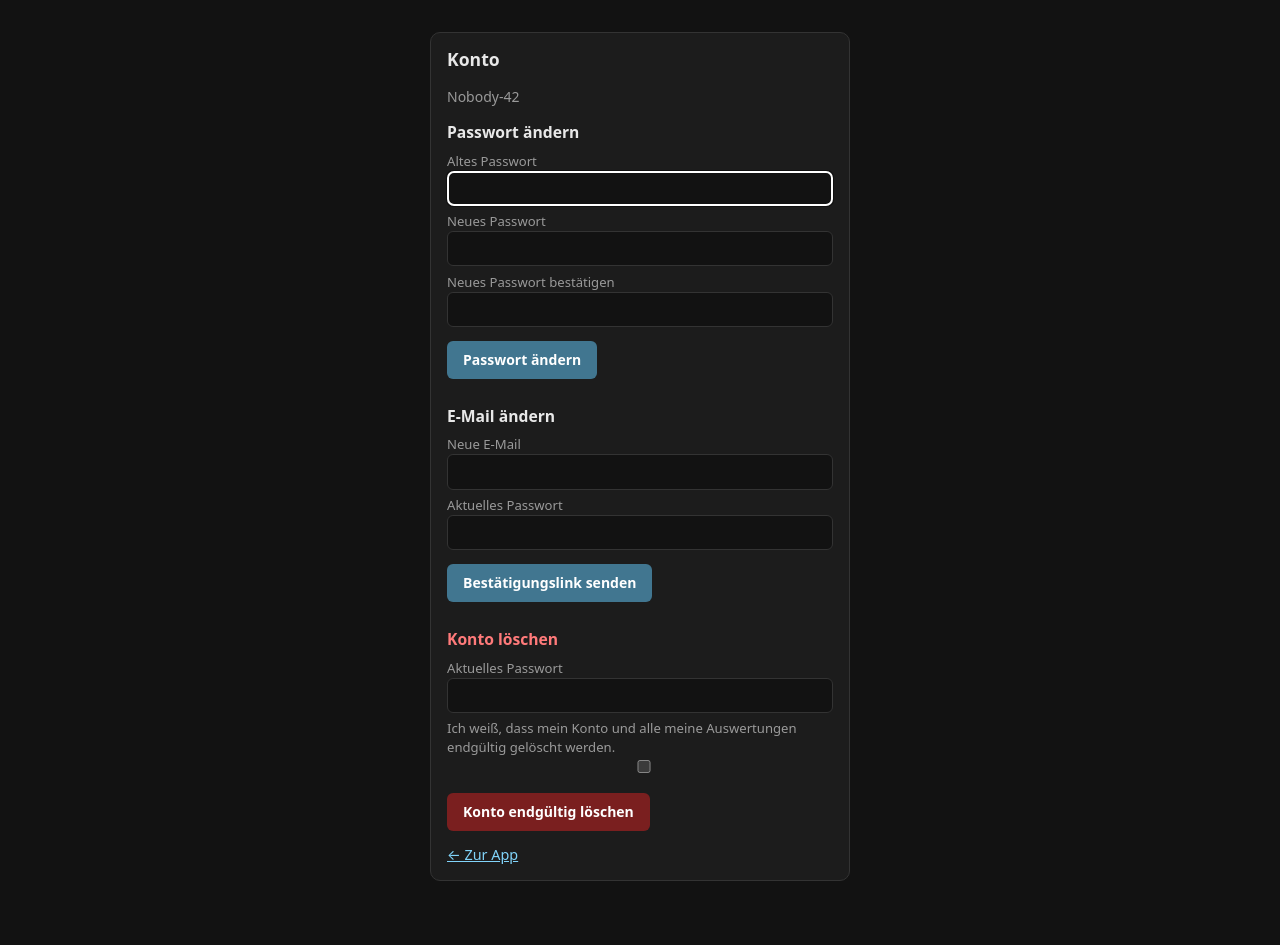
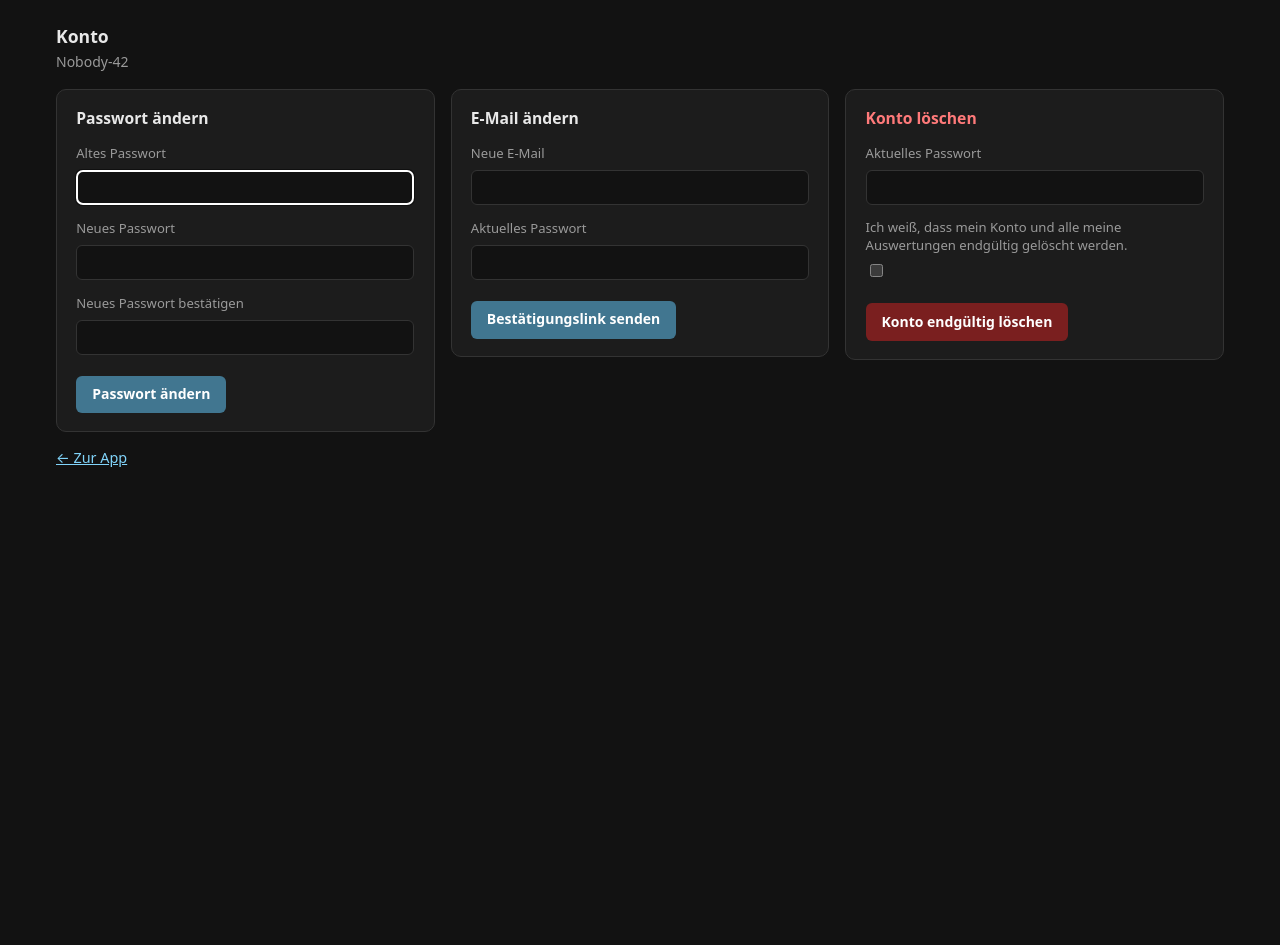
Before and after one commit to Busaschie/Python_Django_Blockchain, a Django app: page /konto/ in a window 1280 px wide. Shown: the part 69-1014 px from the top of the page. After the commit the page ends 536 px from the top, so only its background shows below. Run offline with Django 5.2, Linux system fonts and the light colour scheme; a user stored in the database is signed in.

Commit message:
User Konto 2

```diff
--- a/accounts/templates/accounts/account.html
+++ b/accounts/templates/accounts/account.html
@@ -1,9 +1,31 @@
-{% extends "accounts/base.html" %}
-{% block auth %}<h2>Konto</h2><p class="muted">{{ user.username }}</p>
-<h3>Passwort ändern</h3>
-<form method="post" action="{% url 'account' %}">{% csrf_token %}{% for f in form %}<div class="field"><label for="{{ f.id_for_label }}">{{ f.label }}</label>{{ f }}{{ f.errors }}</div>{% endfor %}{{ form.non_field_errors }}<button>Passwort ändern</button></form>
-<h3 style="margin-top:1.6rem">E-Mail ändern</h3>
-<form method="post" action="{% url 'email_change' %}">{% csrf_token %}{% for f in email_form %}<div class="field"><label for="{{ f.id_for_label }}">{{ f.label }}</label>{{ f }}{{ f.errors }}</div>{% endfor %}{{ email_form.non_field_errors }}<button>Bestätigungslink senden</button></form>
-<h3 style="margin-top:1.6rem;color:var(--bad,#f66)">Konto löschen</h3>
-<form method="post" action="{% url 'account_delete' %}">{% csrf_token %}{% for f in delete_form %}<div class="field"><label for="{{ f.id_for_label }}">{{ f.label }}</label>{{ f }}{{ f.errors }}</div>{% endfor %}{{ delete_form.non_field_errors }}<button style="background:#7a1f1f">Konto endgültig löschen</button></form>
-<p class="alt"><a href="{% url 'index' %}">← Zur App</a></p>{% endblock %}
+{% extends "backtester/base.html" %}
+{% block content %}
+<style>
+.acc{max-width:1200px;margin:1.5rem auto;padding:0 1rem}
+.acc .grid{display:grid;grid-template-columns:repeat(3,minmax(0,1fr));gap:1rem;align-items:start}
+@media(max-width:900px){.acc .grid{grid-template-columns:1fr}}
+.acc .box{margin-bottom:0;padding:1.1rem 1.2rem}
+.acc h3{margin:0 0 .9rem}
+.acc .field{margin:.9rem 0}
+.acc .field label{margin-bottom:.4rem}
+.acc .field input[type=checkbox]{width:auto;margin-right:.4rem}
+.acc .field:has(input[type=checkbox]) label{display:flex;gap:.3rem;align-items:flex-start;line-height:1.35}
+.acc button{margin-top:.4rem}
+.acc .danger h3{color:var(--bad,#f66)}
+.acc .msg{padding:.5rem .7rem;border-radius:6px;background:#17301f;color:var(--good);margin-bottom:1rem}
+.acc .back{margin:1rem 0 0;font-size:.9rem}
+</style>
+<div class="acc">
+ <h2 style="margin:0 0 .2rem">Konto</h2><p class="muted" style="margin:0 0 1rem">{{ user.username }}</p>
+ {% for m in messages %}<div class="msg">{{ m }}</div>{% endfor %}
+ <div class="grid">
+  <div class="box"><h3>Passwort ändern</h3>
+   <form method="post" action="{% url 'account' %}">{% csrf_token %}{% for f in form %}<div class="field"><label for="{{ f.id_for_label }}">{{ f.label }}</label>{{ f }}{{ f.errors }}</div>{% endfor %}{{ form.non_field_errors }}<button>Passwort ändern</button></form></div>
+  <div class="box"><h3>E-Mail ändern</h3>
+   <form method="post" action="{% url 'email_change' %}">{% csrf_token %}{% for f in email_form %}<div class="field"><label for="{{ f.id_for_label }}">{{ f.label }}</label>{{ f }}{{ f.errors }}</div>{% endfor %}{{ email_form.non_field_errors }}<button>Bestätigungslink senden</button></form></div>
+  <div class="box danger"><h3>Konto löschen</h3>
+   <form method="post" action="{% url 'account_delete' %}">{% csrf_token %}{% for f in delete_form %}<div class="field"><label for="{{ f.id_for_label }}">{{ f.label }}</label>{{ f }}{{ f.errors }}</div>{% endfor %}{{ delete_form.non_field_errors }}<button style="background:#7a1f1f">Konto endgültig löschen</button></form></div>
+ </div>
+ <p class="back"><a href="{% url 'index' %}">← Zur App</a></p>
+</div>
+{% endblock %}
```
